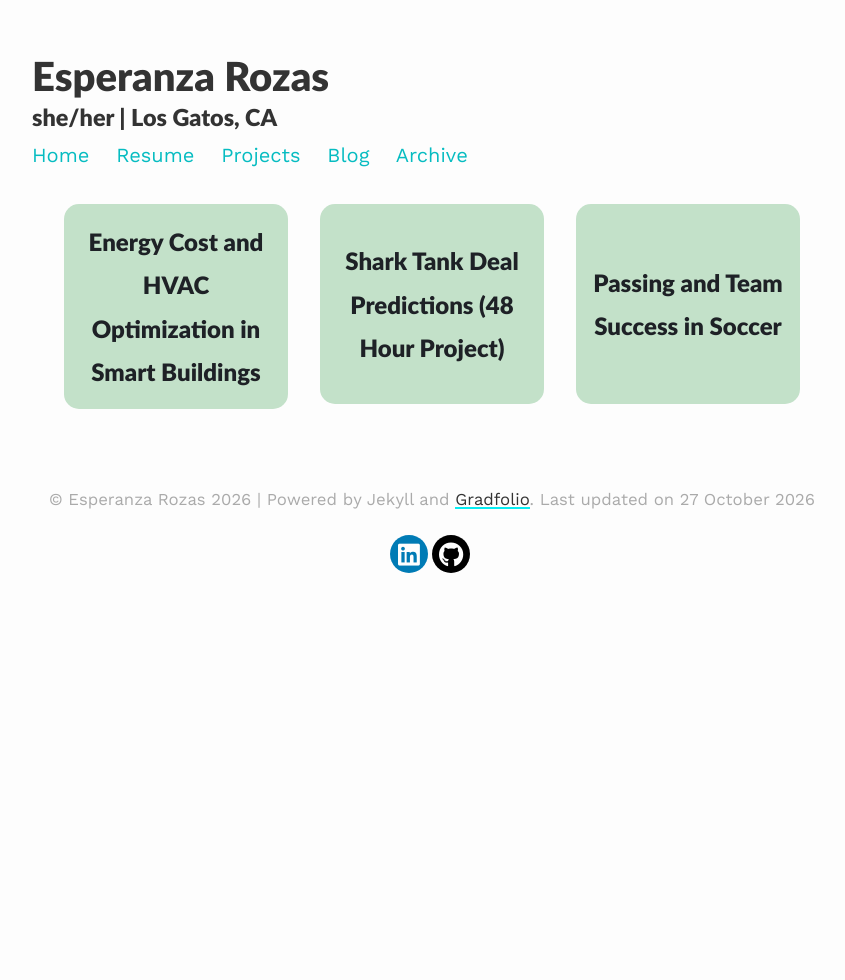
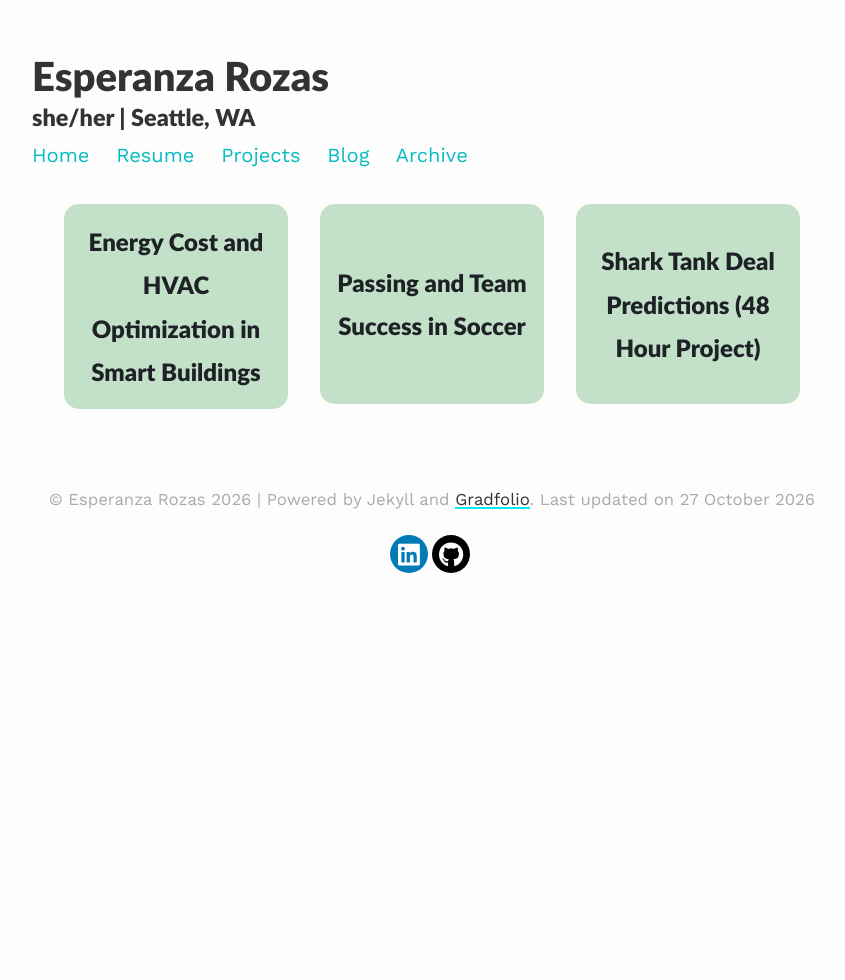
Before and after one commit to ESR76/esr76.github.io, a Jekyll site: the page built from _pages/projects.md, in a window 1280 px wide. Shown: the whole page, without its empty margins (208-1053 px from the left). Built offline with Jekyll 4.4.1, drawn with Linux system fonts in a browser that asks for light colours; nearby versions of some CDN libraries.

```diff
--- a/_config.yml
+++ b/_config.yml
@@ -1,7 +1,7 @@
 ### your site title here
 
 title: Esperanza Rozas
-description: she/her | Los Gatos, CA
+description: she/her | Seattle, WA
 
 baseurl: #name of GitHub repository
 url: "" #custom url to be used instead of GitHub repository
@@ -42,7 +42,7 @@
     permalink: /projects/:name/
     order:
       - capstone-hvac.md
-      # - ds3_soccer-proj.md
+      - ds3_soccer-proj.md
       - sharktank_datahacks-2022.md
 
 sass:
```
